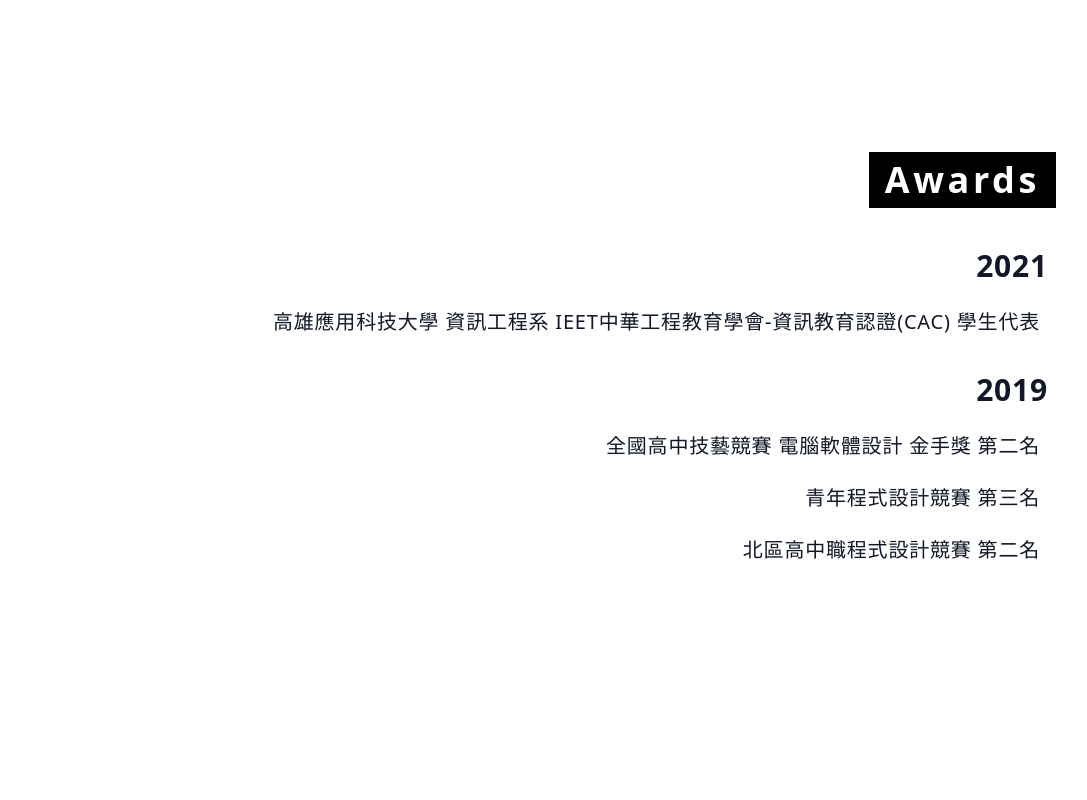
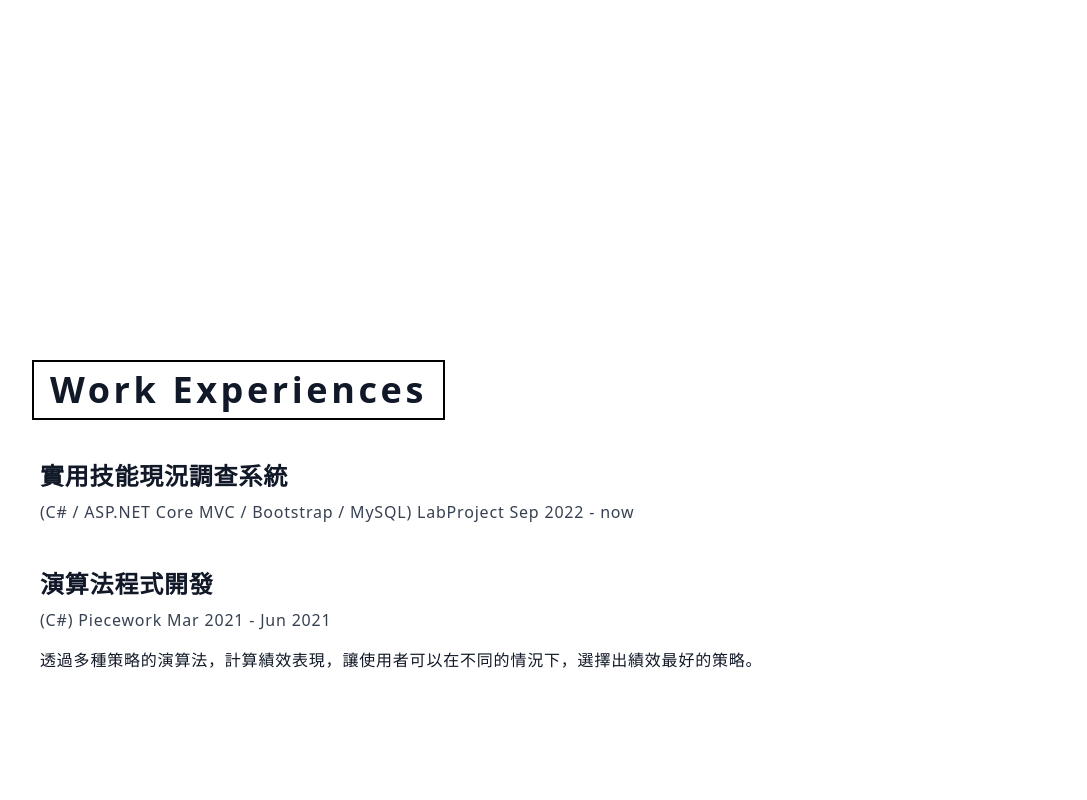
Before and after one commit to Kevin-MoonNight/profile, a Next.js app: page / in a window 1280 px wide. Shown: the part 1480-2280 px from the top of the page, without its empty margins (96-1183 px from the left). Built offline with nearby package versions, Linux system fonts and the light colour scheme.

Commit message:
feat:Add work experiences page

```diff
--- /dev/null
+++ b/components/work-experiences.tsx
@@ -0,0 +1,60 @@
+import Container from "./container";
+
+interface WorkExperienceProps {
+    title: string,
+    tech: string,
+    type: string,
+    date: string,
+    description: string
+};
+
+const workExperiences: WorkExperienceProps[] = [
+    {
+        title: "實用技能現況調查系統",
+        tech: "(C# / ASP.NET Core MVC / Bootstrap / MySQL)",
+        type: "LabProject",
+        date: "Sep 2022 - now",
+        description: ""
+    },
+    {
+        title: "演算法程式開發",
+        tech: "(C#)",
+        type: "Piecework",
+        date: "Mar 2021 - Jun 2021",
+        description: "透過多種策略的演算法，計算績效表現，讓使用者可以在不同的情況下，選擇出績效最好的策略。"
+    },
+];
+
+const WorkExperiences = () => {
+    return (
+        <Container className="flex items-center justify-center">
+            <div className="w-full max-w-5xl select-none">
+                <div className="font-sans antialiased leading-normal tracking-wider text-left text-gray-900">
+                    <h2 className="px-4 py-2 text-4xl font-bold tracking-widest border-2 border-black max-w-fit">
+                        Work Experiences
+                    </h2>
+                    <ul className="mt-8 space-y-3 font-normal">
+                        {workExperiences.map((item: WorkExperienceProps) => (
+                            <li key={item.title} className="p-2">
+                                <p className="text-2xl font-semibold">
+                                    {item.title}
+                                </p>
+
+                                <div className="mt-2 text-base">
+                                    <p className="text-gray-700">
+                                        {item.tech} {item.type} {item.date}
+                                    </p>
+                                    <p className="mt-4">
+                                        {item.description}
+                                    </p>
+                                </div>
+                            </li>
+                        ))}
+                    </ul>
+                </div>
+            </div>
+        </Container>
+    );
+};
+
+export default WorkExperiences;
--- a/pages/index.tsx
+++ b/pages/index.tsx
@@ -1,8 +1,9 @@
 import type { NextPage } from 'next';
-import Awards from '../components/Awards';
-import Education from '../components/Education';
+import Awards from '../components/awards';
+import Education from '../components/education';
 import Profile from '../components/profile';
 import Skills from '../components/skills';
+import WorkExperiences from '../components/work-experiences';
 
 const Home: NextPage = () => {
 	return (
@@ -10,6 +11,8 @@ const Home: NextPage = () => {
 			<Profile />
 
 			<Education />
+
+			<WorkExperiences />
 
 			<Awards />
 
```
